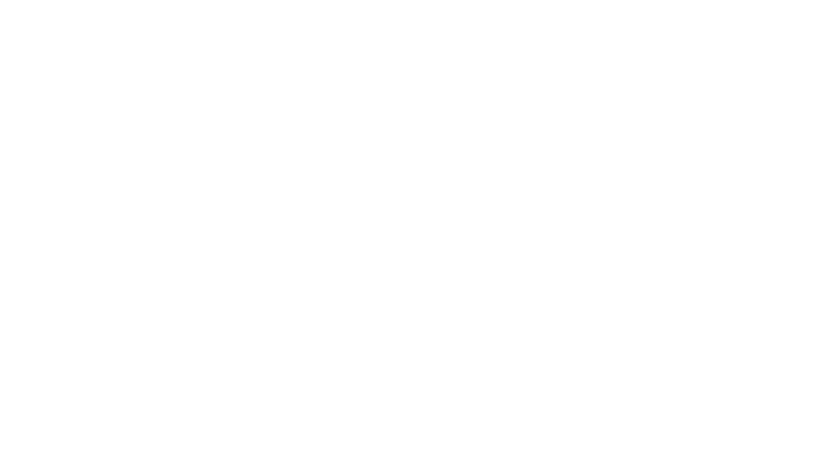
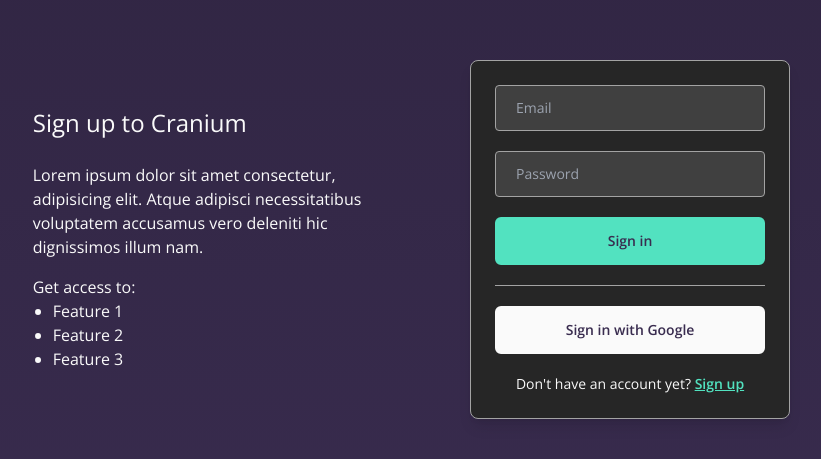
Before and after one commit to Darren-34810/cranium-fe, a React (Create React App) app: page /signup in a window 1280 px wide. Shown: the part 161-620 px from the top of the page, without its empty margins (219-1040 px from the left). Built offline with nearby package versions, Linux system fonts and the light colour scheme.

Commit message:
SignIn & SignUp
-Minor fixes on Input & Button Component
- Fixed routing

```diff
--- a/src/App.js
+++ b/src/App.js
@@ -2,6 +2,8 @@
 import Welcome from "./pages/Welcome";
 import Dashboard from "./pages/testing/Dashboard";
 import Homepage from "./pages/Homepage";
+import SignIn from "./pages/SignIn";
+import SignUp from "./pages/SignUp";
 
 function App() {
   return (
@@ -12,29 +14,28 @@
         <Route exact path={'/dashboard'} component={Dashboard}/>
         <Route exact path={'/homepage'} component={Homepage}/>
 
-        {/*<Route exact path="/homepage" element={<Homepage />} />*/}
-        {/*<Route exact path="/event" element={<EventPage />} />*/}
-        {/*<Route exact path="/eventlanding" element={<EventLandingPage />} />*/}
-        {/*<Route exact path="/signin" element={<SignIn />} />*/}
-        {/*<Route exact path="/signup" element={<SignUp />} />*/}
-        {/*<Route exact path="/dashboard" element={<DashboardOverview />} />*/}
-        {/*<Route exact path="/dashboard/overview" element={<DashboardOverview />} />*/}
-        {/*<Route exact path="/dashboard/events" element={<DashboardEvents />} />*/}
-        {/*<Route exact path="/dashboard/create" element={<DashboardCreate />} />*/}
-        {/*<Route exact path="/dashboard/billing" element={<DashboardBilling />} />*/}
-        {/*<Route exact path="/dashboard/integration" element={<DashboardIntegration />} />*/}
-        {/*<Route exact path="/dashboard/events" element={<DashboardEvents />} />*/}
-        {/*<Route exact path="/dashboard/profile" element={<DashboardProfile />} />*/}
-        {/*<Route exact path="/dashboard/events/overview" element={<EventDashboardOverview />} />*/}
-        {/*<Route exact path="/dashboard/events/setup" element={<EventDashboardBasicSetup />} />*/}
-        {/*<Route exact path="/dashboard/events/registration" element={<EventDashboardRegistration />} />*/}
-        {/*<Route exact path="/dashboard/events/schedule" element={<EventDashboardSchedule />} />*/}
-        {/*<Route exact path="/dashboard/events/venue" element={<EventDashboardVenue />} />*/}
-        {/*<Route exact path="/dashboard/events/people" element={<EventDashboardPeople />} />*/}
-        {/*<Route exact path="/dashboard/events/marketing" element={<EventDashboardMarketing />} />*/}
-        {/*<Route exact path="/dashboard/events/recording" element={<EventDashboardRecording />} />*/}
-        {/*<Route exact path="/dashboard/events/analytics" element={<EventDashboardAnalytics />} />*/}
-        {/*<Route path="*" element={<NotFound />} />*/}
+        {/*<Route exact path="/event" component={EventPage} />*/}
+        {/*<Route exact path="/eventlanding" component={EventLandingPage} />*/}
+        <Route exact path="/signin" component={SignIn} />
+        <Route exact path="/signup" component={SignUp} />
+        {/*<Route exact path="/dashboard" component={DashboardOverview} />*/}
+        {/*<Route exact path="/dashboard/overview" component={DashboardOverview} />*/}
+        {/*<Route exact path="/dashboard/events" component={DashboardEvents} />*/}
+        {/*<Route exact path="/dashboard/create" component={DashboardCreate} />*/}
+        {/*<Route exact path="/dashboard/billing" component={DashboardBilling} />*/}
+        {/*<Route exact path="/dashboard/integration" component={DashboardIntegration} />*/}
+        {/*<Route exact path="/dashboard/events" component={DashboardEvents} />*/}
+        {/*<Route exact path="/dashboard/profile" component={DashboardProfile} />*/}
+        {/*<Route exact path="/dashboard/events/overview" component={EventDashboardOverview} />*/}
+        {/*<Route exact path="/dashboard/events/setup" component={EventDashboardBasicSetup} />*/}
+        {/*<Route exact path="/dashboard/events/registration" component={EventDashboardRegistration} />*/}
+        {/*<Route exact path="/dashboard/events/schedule" component={EventDashboardSchedule} />*/}
+        {/*<Route exact path="/dashboard/events/venue" component={EventDashboardVenue} />*/}
+        {/*<Route exact path="/dashboard/events/people" component={EventDashboardPeople} />*/}
+        {/*<Route exact path="/dashboard/events/marketing" component={EventDashboardMarketing} />*/}
+        {/*<Route exact path="/dashboard/events/recording" component={EventDashboardRecording} />*/}
+        {/*<Route exact path="/dashboard/events/analytics" component={EventDashboardAnalytics} />*/}
+        {/*<Route path="*" component={NotFound} />*/}
       </Switch>
     </Router>
   );
--- a/src/components/Input.js
+++ b/src/components/Input.js
@@ -1,6 +1,6 @@
-const Input = ({type, className}) => {
-  const style = 'bg-neutral-700 border border-neutral-400 rounded text-base px-5 py-3 w-full'
-  if (type === "file") {
+const Input = (props) => {
+  const style = 'bg-neutral-700 border border-neutral-400 rounded text-sm px-5 py-3 w-full'
+  if (props.type === "file") {
     return (
       <>
       <label for="file-upload" className="btn-secondary">
@@ -10,11 +10,11 @@
       </>
     )
   }
-  else if (type === "textarea") {
-    return <textarea className={`${style} ${className ?? ''}`}></textarea>
+  else if (props.type === "textarea") {
+    return <textarea placeholder={props.placeholder} className={`${style} ${props.className ?? ''}`}></textarea>
   }
   else {
-    return <input type={type} className={`${style} ${className ?? ''}`} />
+    return <input type={props.type} placeholder={props.placeholder} className={`${style} ${props.className ?? ''}`} />
   }
 }
 
--- a/src/index.css
+++ b/src/index.css
@@ -6,18 +6,26 @@
 
 @layer components {
     .btn-primary {
-        @apply border-2 border-secondary-500 bg-secondary-500 text-primary-500 text-base font-semibold text-center min-w-[10rem] px-5 py-3 rounded-md cursor-pointer inline-block transition duration-300 hover:bg-secondary-300 hover:border-secondary-300 hover:shadow-md hover:shadow-secondary-900 hover:-translate-y-1;
+        @apply border-2 border-secondary-500 bg-secondary-500 text-primary-500 text-sm font-semibold text-center min-w-[10rem] px-5 py-3 rounded-md cursor-pointer inline-block transition-all duration-300 hover:bg-secondary-300 hover:border-secondary-300 hover:shadow-md hover:shadow-secondary-900 hover:-translate-y-1;
     }
 
     .btn-secondary {
-        @apply border-2 border-secondary-500 text-secondary-500 text-base font-semibold text-center min-w-[10rem] px-5 py-3 rounded-md cursor-pointer inline-block transition duration-300 hover:bg-secondary-500 hover:text-primary-500 hover:shadow-md hover:shadow-secondary-900 hover:-translate-y-1;
+        @apply border-2 border-secondary-500 text-secondary-500 text-sm font-semibold text-center min-w-[10rem] px-5 py-3 rounded-md cursor-pointer inline-block transition-all duration-300 hover:bg-secondary-500 hover:text-primary-500 hover:shadow-md hover:shadow-secondary-900 hover:-translate-y-1;
     }
 
     .btn-tertiary {
-        @apply text-secondary-500 text-base font-semibold underline cursor-pointer inline-block transition duration-300 hover:text-secondary-300 hover:-translate-y-1;
+        @apply text-secondary-500 text-sm font-semibold underline cursor-pointer inline-block transition-all duration-300 hover:text-secondary-300 hover:-translate-y-1;
     }
 
+    .bg-from-600-to-500 {
+        @apply bg-gradient-to-b from-primary-600 to-primary-500;
     }
+
+    .bg-from-500-to-600 {
+        @apply bg-gradient-to-b from-primary-500 to-primary-600;
+    }
+}
+
 .ribbon-wrapper {
     width: 85px;
     height: 88px;
@@ -26,6 +34,7 @@
     top: -3px;
     right: -3px;
 }
+
 .ribbon {
     font: bold 11px sans-serif;
     color: #333;
--- /dev/null
+++ b/src/pages/SignIn.jsx
@@ -0,0 +1,22 @@
+import Button from "../components/Button"
+import Input from "../components/Input"
+
+const SignIn = () => {
+  return (
+    <>
+      <div className="min-h-screen bg-from-600-to-500 flex flex-col justify-center items-center text-neutral-50">
+        <p className="mb-6 text-2xl">Sign in to Cranium</p>
+          <form action="/signin" method="POST" className="w-80 text-sm text-center bg-neutral-800 border border-neutral-400 rounded-lg shadow-lg p-6">
+            <Input type="email" placeholder="Email" className="mb-5" />
+            <Input type="password" placeholder="Password" className="mb-5" />
+            <Button type="submit" variant="primary" className="w-full mb-5">Sign in</Button>
+            <hr className="border-neutral-400 mb-5" />
+            <Button className="w-full mb-5 bg-neutral-50 border-neutral-50 hover:bg-neutral-300 hover:border-neutral-300 hover:shadow-neutral-600">Sign in with Google</Button>
+            <p>Don't have an account yet? <a href="/signup" className="btn-tertiary">Sign up</a></p>
+          </form>
+      </div>
+    </>
+  )
+}
+
+export default SignIn
--- /dev/null
+++ b/src/pages/SignUp.jsx
@@ -0,0 +1,37 @@
+import Button from "../components/Button"
+import Input from "../components/Input"
+
+const SignUp = () => {
+  return (
+    <>
+      <div className="min-h-screen bg-from-600-to-500 flex justify-center items-center text-neutral-50 transition-all">
+        <div className="max-w-4xl flex flex-col md:flex-row justify-evenly items-center py-16 md:py-0">
+      <div className="w-[90%] md:w-2/5 mb-16 md:mb-0 flex flex-col justify-center">
+            <p className="mb-6 text-2xl">Sign up to Cranium</p>
+            <p className="mb-4">Lorem ipsum dolor sit amet consectetur, adipisicing elit. Atque adipisci necessitatibus voluptatem accusamus vero deleniti hic dignissimos illum nam.</p>
+            <div>
+              <p>Get access to:</p>
+              <ul className="list-disc ml-5">
+                <li>Feature 1</li>
+                <li>Feature 2</li>
+                <li>Feature 3</li>
+              </ul>
+            </div>
+          </div>
+          <div className="w-full md:w-2/5 flex justify-center">
+            <form action="/signup" method="POST" className="w-80 text-sm text-center bg-neutral-800 border border-neutral-400 rounded-lg shadow-lg p-6">
+              <Input type="email" placeholder="Email" className="mb-5" />
+              <Input type="password" placeholder="Password" className="mb-5" />
+              <Button type="submit" variant="primary" className="w-full mb-5">Sign in</Button>
+              <hr className="border-neutral-400 mb-5" />
+              <Button className="w-full mb-5 bg-neutral-50 border-neutral-50 hover:bg-neutral-300 hover:border-neutral-300 hover:shadow-neutral-600">Sign in with Google</Button>
+              <p>Don't have an account yet? <a href="/signup" className="btn-tertiary">Sign up</a></p>
+            </form>
+          </div>
+        </div>
+      </div>
+    </>
+  )
+}
+
+export default SignUp
```
Lines whose indentation alone changed are shown as unchanged.
